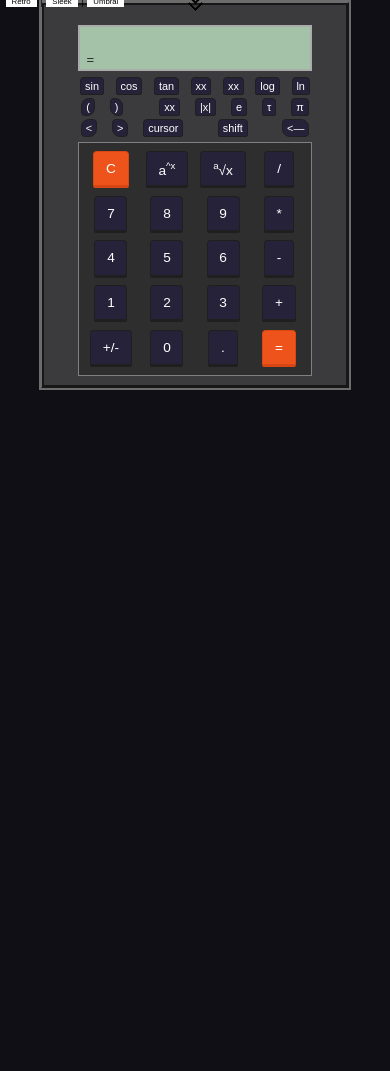
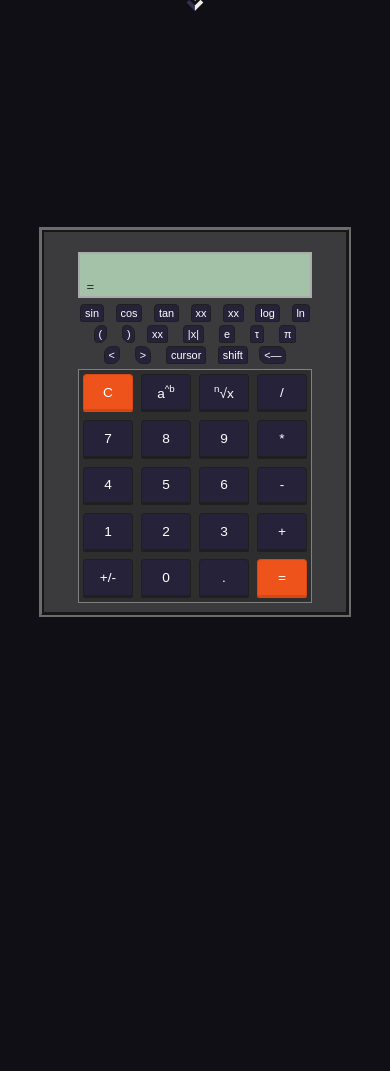
Before and after one commit to bthol/GoodEval, a Django app: page / in a window 390 px wide. Before the commit the page ends 390 px from the top, so only its background shows below. Run offline with Django 5.2, Linux system fonts and the light colour scheme.

Commit message:
responsive interface

```diff
--- a/app/templates/index.html
+++ b/app/templates/index.html
@@ -17,7 +17,7 @@
             <h1>GoodEval Calucator</h1>
         </div>
         <div class="nav-button-container">
-            <div>
+            <div class="font-normalize">
                 Themes
                 |
                 <button id="modern-theme" class="theme-button button-hover-blue">Modern</button>
@@ -42,8 +42,7 @@
         </div>
     </nav>
 
-    <div class="calculator-container color-theme-1">
-
+    <div class="calculator-background color-theme-1">
         <div class="screen">
             <div>
                 <div id="screen-toggles">
@@ -97,8 +96,8 @@
 
             <div class="bottom-button-container">
                 <button id="btn-clear" class="special grid-start button orange soft-edge-style">C</button>
-                <button id="btn-power" class="operation button normal soft-edge-style highlight-back"><div>a<sup id="btn-power-sup" class="operation">^x</sup></div></button>
-                <button id="btn-root" class="operation button normal soft-edge-style highlight-back"><sup id="btn-root-sup" class="operation">a</sup>√x</button> <!-- alt code 251: "√"-->
+                <button id="btn-power" class="operation button normal soft-edge-style highlight-back"><div>a<sup id="btn-power-sup" class="operation">^b</sup></div></button>
+                <button id="btn-root" class="operation button normal soft-edge-style highlight-back"><sup id="btn-root-sup" class="operation">n</sup>√x</button> <!-- alt code 251: "√"-->
                 <button id="btn-num9" class="numpad grid-start button normal soft-edge-style highlight-back">9</button>
                 <button id="btn-num8" class="numpad grid-start button normal soft-edge-style highlight-back">8</button>
                 <button id="btn-num7" class="numpad grid-start button normal soft-edge-style highlight-back">7</button>
@@ -118,7 +117,6 @@
                 <button id="btn-equals" class="special grid-end button orange soft-edge-style">=</button>
             </div>
         </div>
-
     </div>
 </body>
 </html>
--- a/static/scripts/indexInterface.js
+++ b/static/scripts/indexInterface.js
@@ -1,5 +1,5 @@
 console.log('Interface Logic Script Loaded.');
-const calc = document.querySelector('.calculator-container');
+const calc = document.querySelector('.calculator-background');
 const nav = document.querySelector('nav');
 
 // calculate navHeight for dynamic interface
--- a/static/stylesheets/index.css
+++ b/static/stylesheets/index.css
@@ -1,12 +1,6 @@
-.calculator-container {
-    width: 80vmin;
-    height: 100vmin;
-    padding: 5vmin;
-    background: var(--color-bckgrnd-3);
-    border-top: 1.4vmin ridge var(--color-border-2);
-    border-right: 1.4vmin groove var(--color-border-2);
-    border-bottom: 1.4vmin groove var(--color-border-2);
-    border-left: 1.4vmin ridge var(--color-border-2);
+.body {
+    margin: 0px;
+    height: 100vh;
 }
 
 /* NAVIGATION */
@@ -14,14 +8,16 @@
     position: absolute;
     width: 100%;
     --nav-content-height: 15vmin;
-    --nav-border-height: .5vmin;
-    --nav-height: calc(var(--nav-content-height) + var(--nav-border-height));
+    --nav-border-height: .2vmin;
+    --nav-height: calc(var(--nav-border-height)*3 + var(--nav-border-height) + var(--nav-content-height));
     top: calc(var(--nav-height) * -1);
     transition: top 300ms;
+    white-space: nowrap;
 }
 
 .title-container {
     display: flex;
+    justify-content: center;
     align-items: center;
     background-color: #eeeed3;
     height: calc(var(--nav-content-height) * (3/5));
@@ -37,8 +33,8 @@
     grid-template-rows: 1fr;
     grid-template-columns: 1fr 1fr 1fr;
     background-color: #fafafa;
-    border-top: 1px solid #858585;
-    border-bottom: calc(var(--nav-border-height)) double #858585;
+    border-top: var(--nav-border-height) solid #7c7e8d;
+    border-bottom: calc(var(--nav-border-height)*3) double #7c7e8d;
 }
 
 .nav-button-container > div {
@@ -77,11 +73,11 @@
 .arrow {
     position: relative;
     z-index: 2;
-    height: 2.8vmin;
-    width: 2.8vmin;
+    height: 3vmin;
+    width: 3vmin;
     margin: 0px auto;
-    border-left: 7px double black;
-    border-top: 7px double black;
+    border-left: 3vmin double #f0ede6;
+    border-top: 3vmin double hsl(240, 25%, 25%);
 }
 
 .upward-arrow > div.arrow {
@@ -109,7 +105,19 @@
 
 @keyframes pointing {
     0%, 62%, 100% {top: 0vmin}
-    25%, 50% {top: -1vmin}
+    25%, 50% {top: -1.2vmin}
+}
+
+.calculator-background {
+    width: 80vmin;
+    height: 100vmin;
+    padding: 5vmin;
+    margin: calc(50vh - 50vmin) auto;
+    background: var(--color-bckgrnd-3);
+    border-top: 1.4vmin ridge var(--color-border-2);
+    border-right: 1.4vmin groove var(--color-border-2);
+    border-bottom: 1.4vmin groove var(--color-border-2);
+    border-left: 1.4vmin ridge var(--color-border-2);
 }
 
 /* SCREEN */
@@ -118,6 +126,7 @@
     height: 12vmin;
     background: var(--color-screen);
     border: .6vmin solid var(--color-border-4);
+    margin: 0px auto;
     margin-bottom: 1vmin;
 }
 
@@ -150,13 +159,11 @@
 }
 
 #screen-content {
-    width: 100%;
+    padding-left: 1vmin;
     margin: 0px;
-    padding-left: 1vmin;
     grid-row: 2;
     grid-column: 1 / span 4;
     display: flex;
-    justify-content: flex-start;
     white-space: nowrap;
     overflow-x: scroll;
 }
@@ -173,10 +180,10 @@
 }
 
 #screen-answer {
-    width: 100%;
-    margin: 0px;
-    justify-self: start;
+    margin-left: 0px;
+    margin-right: 0px;
     grid-row: 3;
+    display: flex;
     white-space: nowrap;
     overflow-x: scroll;
 }
@@ -213,7 +220,8 @@
     grid-template-columns: 1fr 1fr 1fr 1fr; /* 4 columns */
     grid-template-rows: 1fr 1fr 1fr 1fr 1fr; /* 5 rows */
     grid-gap: 2vmin;
-    padding: 2vmin;
+    padding: 1vmin;
+    margin: 0px auto;
     margin-top: 1vmin;
     background: var(--color-bckgrnd-2);
     border: .1vmin solid var(--color-border-1);
--- a/static/stylesheets/main.css
+++ b/static/stylesheets/main.css
@@ -50,7 +50,6 @@
 /* GENERAL STYLE GUIDE */
 * {
     box-sizing: border-box;
-    margin: 0px auto;
     text-align: center;
     font-size: 3.5vmin;
 }
@@ -60,7 +59,7 @@
 }
 
 sup, sub {
-    font-size: small;
+    font-size: 1.5vmin;
 }
 
 a {
@@ -69,3 +68,7 @@
 a:hover {
     color: hsl(240, 84%, 52%);
 }
+
+.font-normalize {
+    font-size: 3vmin;
+}
```
